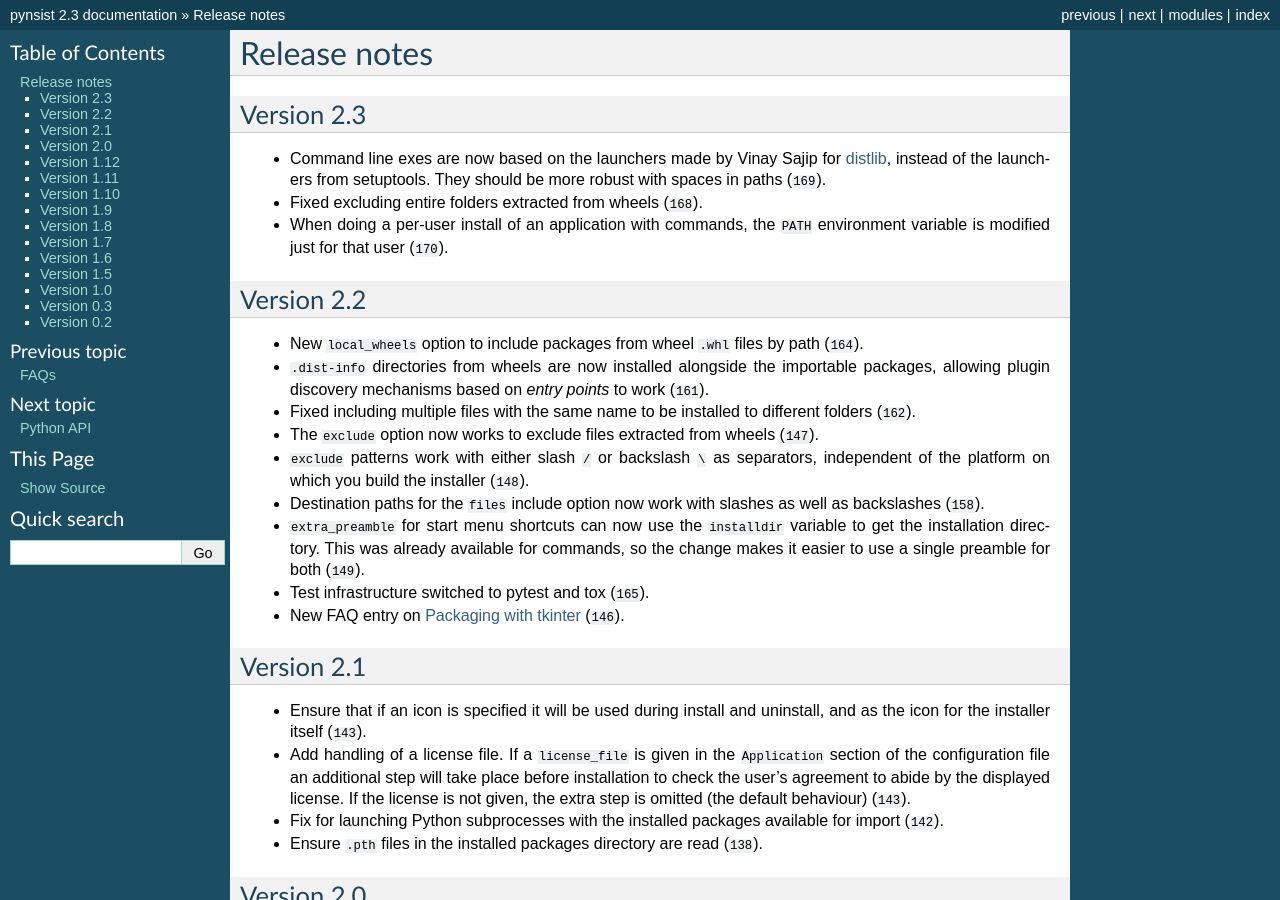
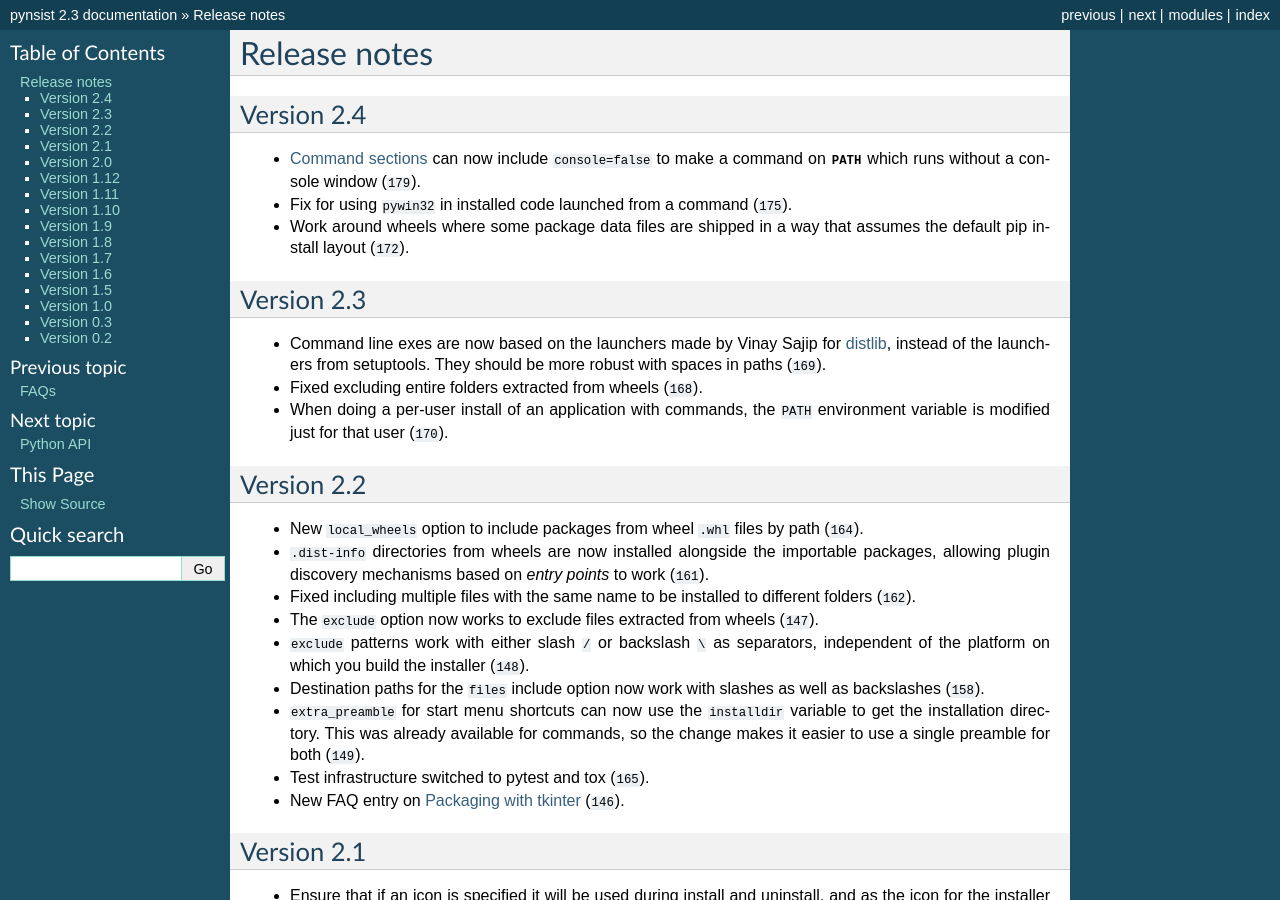
Before and after one commit to takluyver/pynsist, a Sphinx documentation site: the page built from doc/releasenotes.rst, in a window 1280 px wide and 900 px high. Built offline with Sphinx 7.4.7, drawn with Linux system fonts in a browser that asks for light colours; cross-references to code outside the pages are shown as plain code.

Commit message:
Release notes for 2.4

```diff
--- a/doc/releasenotes.rst
+++ b/doc/releasenotes.rst
@@ -1,5 +1,15 @@
 Release notes
 =============
+
+Version 2.4
+-----------
+
+* :ref:`command_config` can now include ``console=false`` to make a command on
+  :envvar:`PATH` which runs without a console window (:ghpull:`179`).
+* Fix for using ``pywin32`` in installed code launched from a command
+  (:ghpull:`175`).
+* Work around wheels where some package data files are shipped in a way that
+  assumes the default pip install layout (:ghpull:`172`).
 
 Version 2.3
 -----------
```
